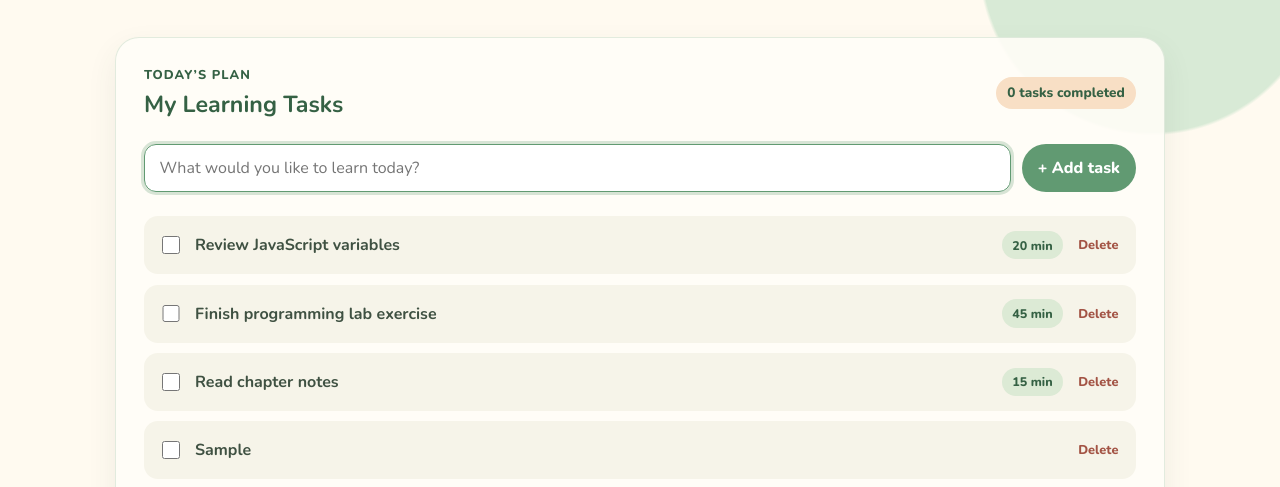
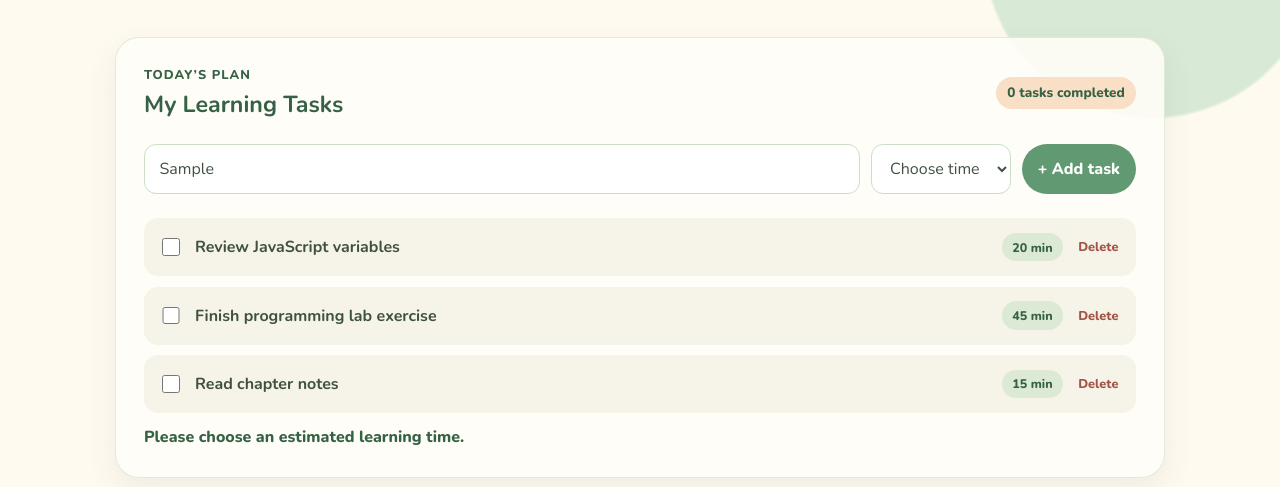
Before and after one commit to ml5508/grow-your-knowledge, a plain HTML site: page dist/index.html in a window 1280 px wide. Both pictures are taken after typing "Sample" into the empty fields and a click on the button "+ Add task". Shown: the part 313-800 px from the top of the page. Drawn offline with nearby package versions, Linux system fonts and the light colour scheme.

Commit message:
Update Site source

```diff
--- a/dist/index.html
+++ b/dist/index.html
@@ -42,6 +42,15 @@
       <form id="task-form" class="task-form">
         <label class="sr-only" for="task-input">New learning task</label>
         <input id="task-input" type="text" placeholder="What would you like to learn today?" maxlength="100">
+        <label class="sr-only" for="task-time">Estimated learning time</label>
+        <select id="task-time" aria-describedby="task-time-help">
+          <option value="">Choose time</option>
+          <option value="15 min">15 min</option>
+          <option value="30 min">30 min</option>
+          <option value="45 min">45 min</option>
+          <option value="1 hour">1 hour</option>
+        </select>
+        <span id="task-time-help" class="sr-only">Choose the estimated time for this learning task.</span>
         <button class="add-task-button" type="submit">+ Add task</button>
       </form>
 
--- a/dist/script.js
+++ b/dist/script.js
@@ -1,6 +1,7 @@
 // Grow Your Knowledge keeps its state in the browser, so it remains after refreshes.
 const taskForm = document.querySelector("#task-form");
 const taskInput = document.querySelector("#task-input");
+const taskTime = document.querySelector("#task-time");
 const taskList = document.querySelector("#task-list");
 const completedCount = document.querySelector("#completed-count");
 const progressNumber = document.querySelector("#progress-number");
@@ -222,7 +223,7 @@ function updateGardenDisplay() {
   }
 }
 
-function addTask(taskText) {
+function addTask(taskText, timeText) {
   const cleanText = taskText.trim();
 
   if (cleanText === "") {
@@ -230,10 +231,15 @@ function addTask(taskText) {
     return;
   }
 
+  if (timeText === "") {
+    taskFeedback.textContent = "Please choose an estimated learning time.";
+    return;
+  }
+
   tasks.push({
     id: `task-${Date.now()}`,
     text: cleanText,
-    tag: "",
+    tag: timeText,
     completed: false,
     rewardEarned: false
   });
@@ -271,9 +277,14 @@ function resetGarden() {
 
 taskForm.addEventListener("submit", (event) => {
   event.preventDefault();
-  addTask(taskInput.value);
-  taskInput.value = "";
-  taskInput.focus();
+  addTask(taskInput.value, taskTime.value);
+
+  // Clear both choices only after a new task has actually been added.
+  if (taskInput.value.trim() !== "" && taskTime.value !== "") {
+    taskInput.value = "";
+    taskTime.value = "";
+    taskInput.focus();
+  }
 });
 
 taskList.addEventListener("change", (event) => {
--- a/dist/style.css
+++ b/dist/style.css
@@ -169,9 +169,9 @@ h2 {
   margin-top: 1.5rem;
 }
 
-.task-form input {
+.task-form input,
+.task-form select {
   min-width: 0;
-  flex: 1;
   border: 1px solid #cadfc4;
   border-radius: 12px;
   padding: 0.75rem 0.9rem;
@@ -180,7 +180,15 @@ h2 {
   background: white;
 }
 
-.task-form input:focus {
+.task-form input { flex: 1; }
+
+.task-form select {
+  min-width: 110px;
+  cursor: pointer;
+}
+
+.task-form input:focus,
+.task-form select:focus {
   outline: 3px solid rgba(97, 154, 114, 0.25);
   border-color: var(--leaf);
 }
@@ -608,6 +616,7 @@ h2 {
 @media (max-width: 430px) {
   .section-heading { align-items: flex-start; flex-direction: column; }
   .task-form { flex-direction: column; }
+  .task-form select { width: 100%; }
   .task-item { align-items: flex-start; }
   .water-controls { align-items: flex-start; flex-direction: column; }
   .water-actions { justify-content: flex-start; }
--- a/style.css
+++ b/style.css
@@ -169,9 +169,9 @@ h2 {
   margin-top: 1.5rem;
 }
 
-.task-form input {
+.task-form input,
+.task-form select {
   min-width: 0;
-  flex: 1;
   border: 1px solid #cadfc4;
   border-radius: 12px;
   padding: 0.75rem 0.9rem;
@@ -180,7 +180,15 @@ h2 {
   background: white;
 }
 
-.task-form input:focus {
+.task-form input { flex: 1; }
+
+.task-form select {
+  min-width: 110px;
+  cursor: pointer;
+}
+
+.task-form input:focus,
+.task-form select:focus {
   outline: 3px solid rgba(97, 154, 114, 0.25);
   border-color: var(--leaf);
 }
@@ -608,6 +616,7 @@ h2 {
 @media (max-width: 430px) {
   .section-heading { align-items: flex-start; flex-direction: column; }
   .task-form { flex-direction: column; }
+  .task-form select { width: 100%; }
   .task-item { align-items: flex-start; }
   .water-controls { align-items: flex-start; flex-direction: column; }
   .water-actions { justify-content: flex-start; }
```
Also changed, not shown: index.html (+9 -0 lines), script.js (+16 -5 lines).
